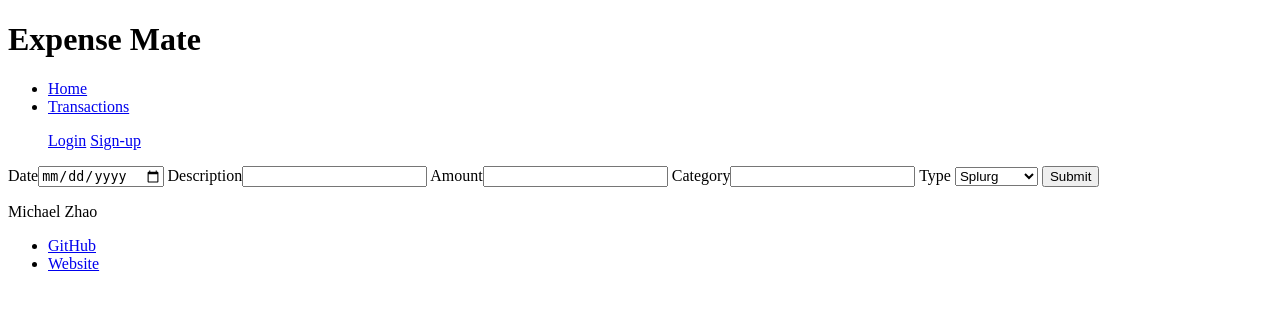
After one commit to myz96/expense-mate, a Flask app: page /add_expense in a window 1280 px wide. The commit adds this page. Shown: the top 310 px of the page. Run offline with Flask 2, Linux system fonts and the light colour scheme.

Commit message:
Enabled add/edit/delete expenses and enabled login functionality

```diff
--- a/app.py
+++ b/app.py
@@ -1,9 +1,125 @@
-from flask import Flask, render_template, request
+from flask import Flask, render_template, request, redirect, session
+from werkzeug.security import generate_password_hash, check_password_hash
+import datetime
+from models.helpers import *
+
 app = Flask(__name__)
+app.config['SECRET_KEY'] = 'Placeholder Secret Key.'
 
 @app.route('/')
 def index():
-    pass
+    user_id = session.get('user_id', '')
+    if user_id:
+        user = get_user(user_id)
+        expenses = get_all_expenses(user_id)
+        return render_template('index.html', expenses=expenses, user=user)
+    else:
+        return redirect('/login')
+
+@app.route('/add_expense')
+def add_expense_page():
+    return render_template('add_expense.html')
+
+@app.route('/add_expense_action', methods=['POST'])
+def add_expense_action():
+    user_id = 1 #Placeholder
+    date = request.form.get('date')
+    description = request.form.get('description')
+    amount = request.form.get('amount')
+    category = request.form.get('category')
+    type = request.form.get('type')
+
+    sql_write("INSERT INTO expenses (date, user_id, description, amount, category, type) VALUES (%s, %s, %s, %s, %s, %s)", [date, user_id, description, amount, category, type])
+
+    return redirect('/')
+
+@app.route('/edit_expense')
+def edit_expense_page():
+    expense_id = request.args.get('expense_id')
+    expense = get_expense(expense_id)
+    return render_template('edit_expense.html', expense=expense)
+
+@app.route('/edit_expense_action', methods=['POST'])
+def edit_expense_action():
+    expense_id = request.form.get('id')
+    date = request.form.get('date')
+    description = request.form.get('description')
+    amount = request.form.get('amount')
+    category = request.form.get('category')
+    type = request.form.get('type')
+
+    sql_write("UPDATE expenses SET date = %s, description = %s, amount = %s, category = %s, type = %s WHERE id = %s;", [date, description, amount, category, type, expense_id])
+
+    return redirect('/')
+
+@app.route('/delete_expense')
+def delete_confirmation():
+    expense_id = request.args.get('expense_id')
+    expense = get_expense(expense_id)
+    return render_template('delete_expense.html', expense=expense)
+
+@app.route('/delete_expense_action')
+def delete_expense_action():
+    expense_id = request.args.get('expense_id')
+    sql_write("DELETE FROM expenses WHERE id = %s", [expense_id])
+    return redirect('/')
+
+@app.route('/sign_up')
+def sign_up_page():
+    return render_template('sign_up.html')
+
+@app.route('/sign_up_action', methods=['POST'])
+def sign_up_action():
+    name = request.form.get('name')
+    email = request.form.get('email')
+    password = request.form.get('password')
+    password_confirmation = request.form.get('password_confirmation')
+    passwords_match = password == password_confirmation
+
+    if passwords_match:
+        password_hash = generate_password_hash(password)
+        sql_write("INSERT INTO users (email, password_hash, name) VALUES (%s, %s, %s)", [email, password_hash, name])
+
+        return redirect('/login')
+    else:
+        passwords_match = False
+        return render_template('sign_up.html', passwords_match=passwords_match)
+
+@app.route('/login')
+def login_page():
+    user_id = session.get('user_id', '')
+    if user_id:
+        return redirect('/')
+    else:
+        return render_template('login.html')
+
+@app.route('/login_action', methods=["POST"])
+def check_login():
+    user_id = session.get('user_id', '')
+    if user_id:
+        return redirect('/')
+    else:
+        email = request.form.get('email')
+        password = request.form.get('password')
+        user_id = get_user_id(email)
+        user = get_user(user_id)
+        password_match = user.validate_password(password)
+
+        if password_match:
+            user = sql_select("SELECT * FROM users WHERE email = %s", [email])
+            user_id = user[0]['id']
+
+            session['user_id'] = user_id
+
+            return redirect('/')
+        else:
+            wrong_password = True
+            return render_template('login.html', wrong_password=wrong_password)
+
+@app.route('/logout')
+def logout():
+    session.pop('user_id', None)
+    return redirect('/')
 
 if __name__ == "__main__":
     app.run(debug=True, host='localhost', port=5001)
--- /dev/null
+++ b/templates/add_expense.html
@@ -0,0 +1,21 @@
+{% extends "base.html" %}
+
+{% block title %}
+Add Expense
+{% endblock title %}
+
+{% block content %}
+<form action="/add_expense_action" method="POST">
+    <label for="date">Date</label><input type="date", name="date", id="date">
+    <label for="description">Description</label><input type="text" name="description", id="description">
+    <label for="amount">Amount</label><input type="number" name="amount", id="amount">
+    <label for="category">Category</label><input type="text" name="category", id="category">
+    <label for="type">Type</label>
+    <select name="type" id="type">
+        <option value="splurg">Splurg</option>
+        <option value="essentials">Essentials</option>
+    </select>
+    <input type="submit" value="Submit">
+</form>
+
+{% endblock %}
--- a/templates/base.html
+++ b/templates/base.html
@@ -3,20 +3,27 @@
     <head>
         <meta charset="utf-8">
         <meta http-equiv="X-UA-Compatible" content="IE=edge">
-        <title>Expense Mate</title>
+        <title>{% block title %}{% endblock %}</title>
         <meta name="description" content="">
         <meta name="viewport" content="width=device-width, initial-scale=1">
         <link rel="stylesheet" href="{{url_for('static', filename='css/style.css')}}">
     </head>
     <body>
         <header>
+            <h1>Expense Mate</h1>
             <nav>
                 <ul>
-                    <li><a href="#">Home</a></li>
+                    <li><a href="/">Home</a></li>
                     <li><a href="#">Transactions</a></li>
                 </ul>
                 <ul>
-                    <li><a href="#">User</a></li>
+                    {% if user %}
+                    <p>Logged in as {{ user.name }}</p>
+                    <a href="/logout">Sign out</a>
+                    {% else %}
+                    <a href="/login">Login</a>
+                    <a href="/sign_up">Sign-up</a>
+                    {% endif %}
                 </ul>
             </nav>
         </header>
```
Also changed, not shown: models/helpers.py (added, +97 -0 lines), schema.sql (+16 -1 lines), seed.sql (+6 -6 lines), templates/delete_expense.html (added, +14 -0 lines), templates/edit_expense.html (added, +18 -0 lines), templates/index.html (added, +61 -0 lines), templates/login.html (added, +16 -0 lines), templates/sign_up.html (added, +18 -0 lines).
